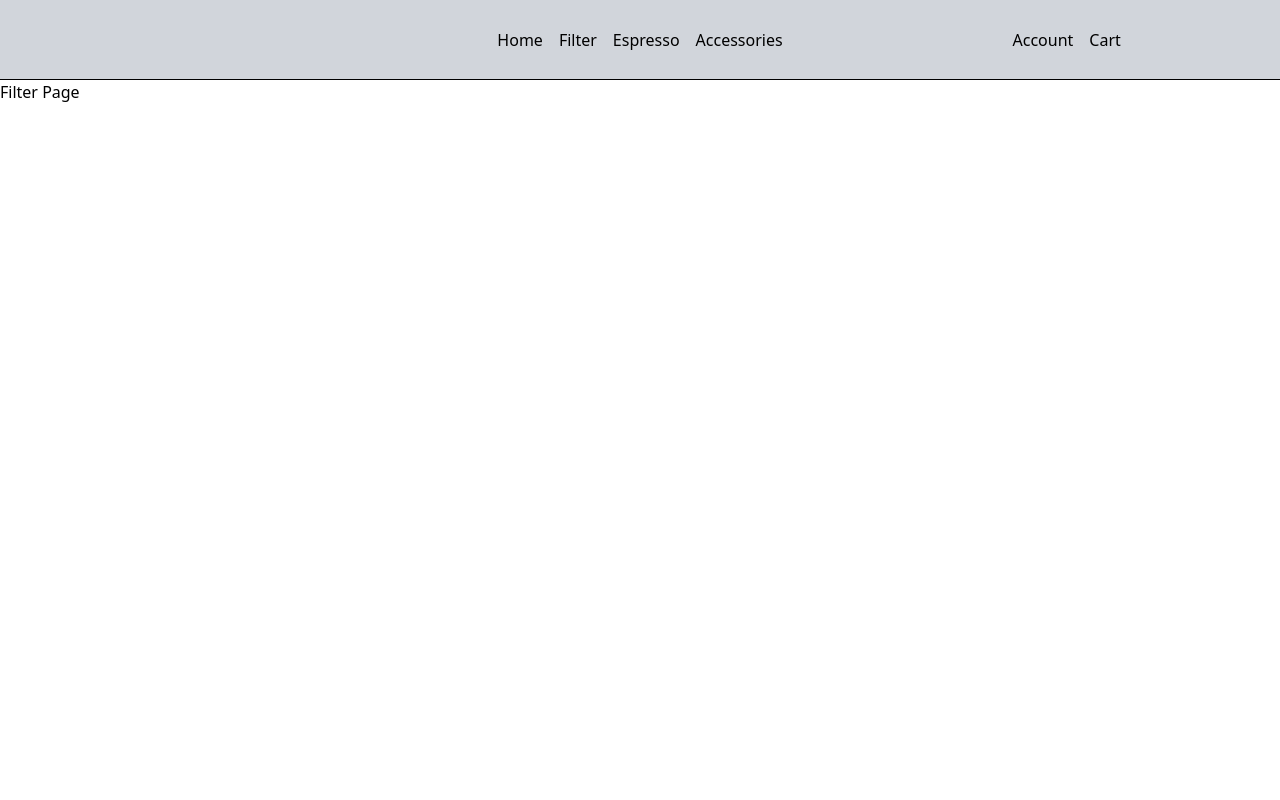
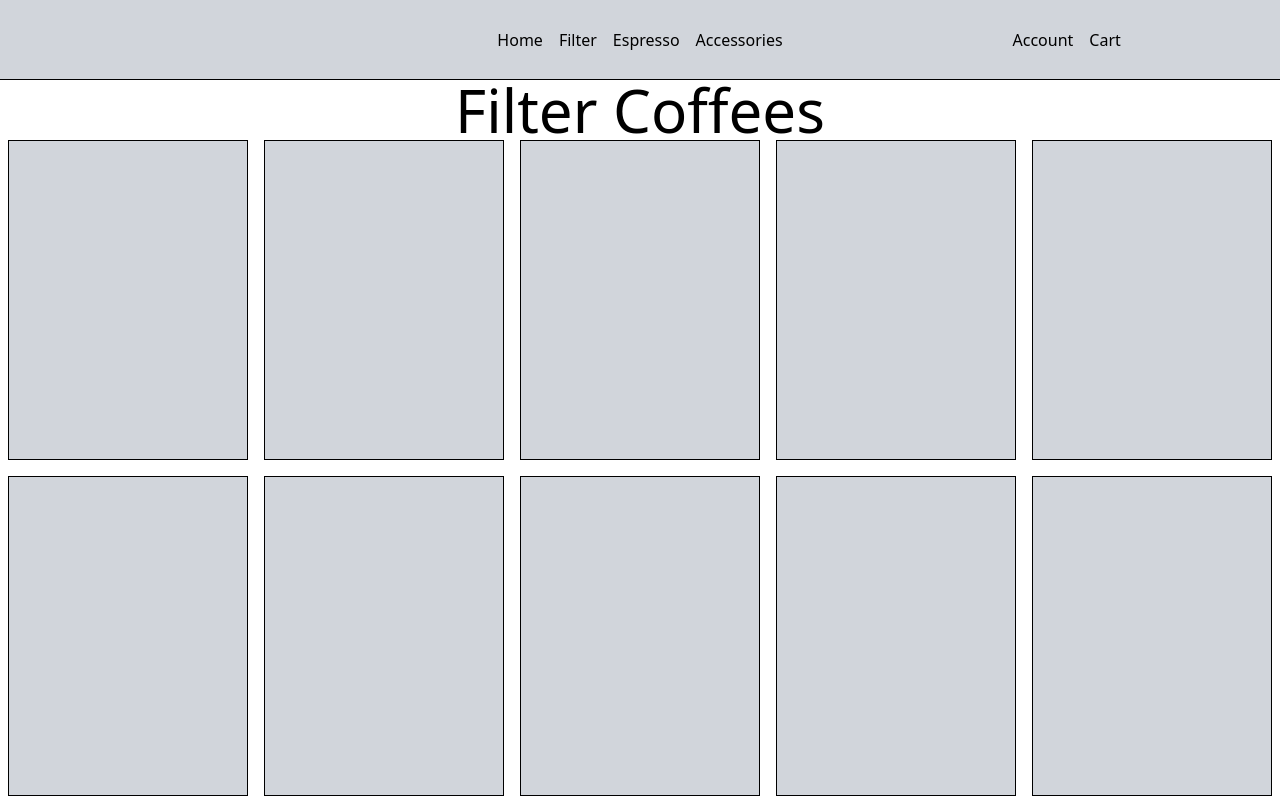
Before and after one commit to thepierrre/ecommerce-shop-nextjs, a Next.js app: page /shop/filter in a window 1280 px wide. Built offline with nearby package versions, Linux system fonts and the light colour scheme.

Commit message:
Add the display of dummy filter coffee elements

```diff
--- a/app/shop/filter/page.tsx
+++ b/app/shop/filter/page.tsx
@@ -1,3 +1,19 @@
+import { fetchAllFilters } from "@/app/lib/actions";
+import { SpecialtyCoffee } from "@/app/lib/definitions/coffee-definitions";
+
 export default function Page() {
-  return <h1>Filter Page</h1>;
+  const fetchedFilterCoffees = fetchAllFilters();
+  const filterCoffees = fetchedFilterCoffees.map((coffee: SpecialtyCoffee) => (
+    <div
+      key={coffee.id}
+      className="border border-black bg-gray-300 w-60 h-80"
+    ></div>
+  ));
+
+  return (
+    <div className="">
+      <h1 className="text-center text-6xl">Filter Coffees</h1>
+      <div className="flex flex-wrap gap-4 justify-center">{filterCoffees}</div>
+    </div>
+  );
 }
```
